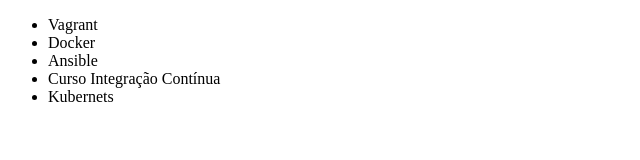
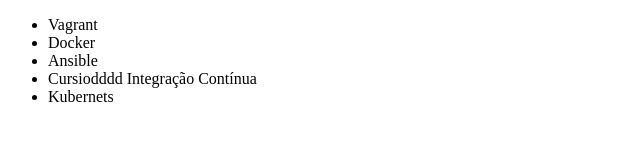
Before and after one commit to aalimalan/cursoalura, a plain HTML site: page index.html in a window 1280 px wide. Shown: the full height of the page, 0-640 px from the left. Drawn offline with Linux system fonts and the light colour scheme.

Commit message:
atualização

```diff
--- a/index.html
+++ b/index.html
@@ -9,7 +9,7 @@
         <li>Vagrant</li>
         <li>Docker</li>
         <li>Ansible</li>
-        <li>Curso Integração Contínua</li>
+        <li>Cursiodddd Integração Contínua</li>
 	<li> Kubernets</li>
    </ul>
 </body>
```
